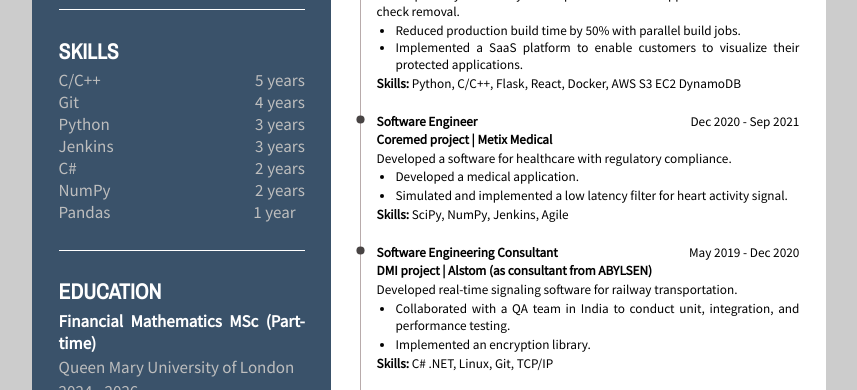
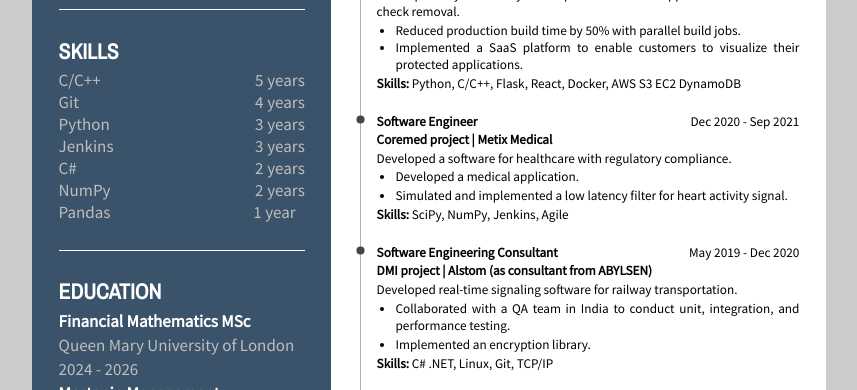
Before and after one commit to mathieudelehaye/MyResume, a website: page index.html in a window 1280 px wide. Shown: the part 410-800 px from the top of the page, without its empty margins (211-1068 px from the left). Drawn offline with nearby package versions, Linux system fonts and the light colour scheme.

Commit message:
Typo corrected

```diff
--- a/index.html
+++ b/index.html
@@ -128,7 +128,7 @@
             </h2>
             <div class="smallText">
               <p class="bolded white">
-                Financial Mathematics MSc (Part-time)
+                Financial Mathematics MSc
               </p>
               <p>
                 Queen Mary University of London
```
Also changed, not shown: screenshots/Screenshot00.png.
